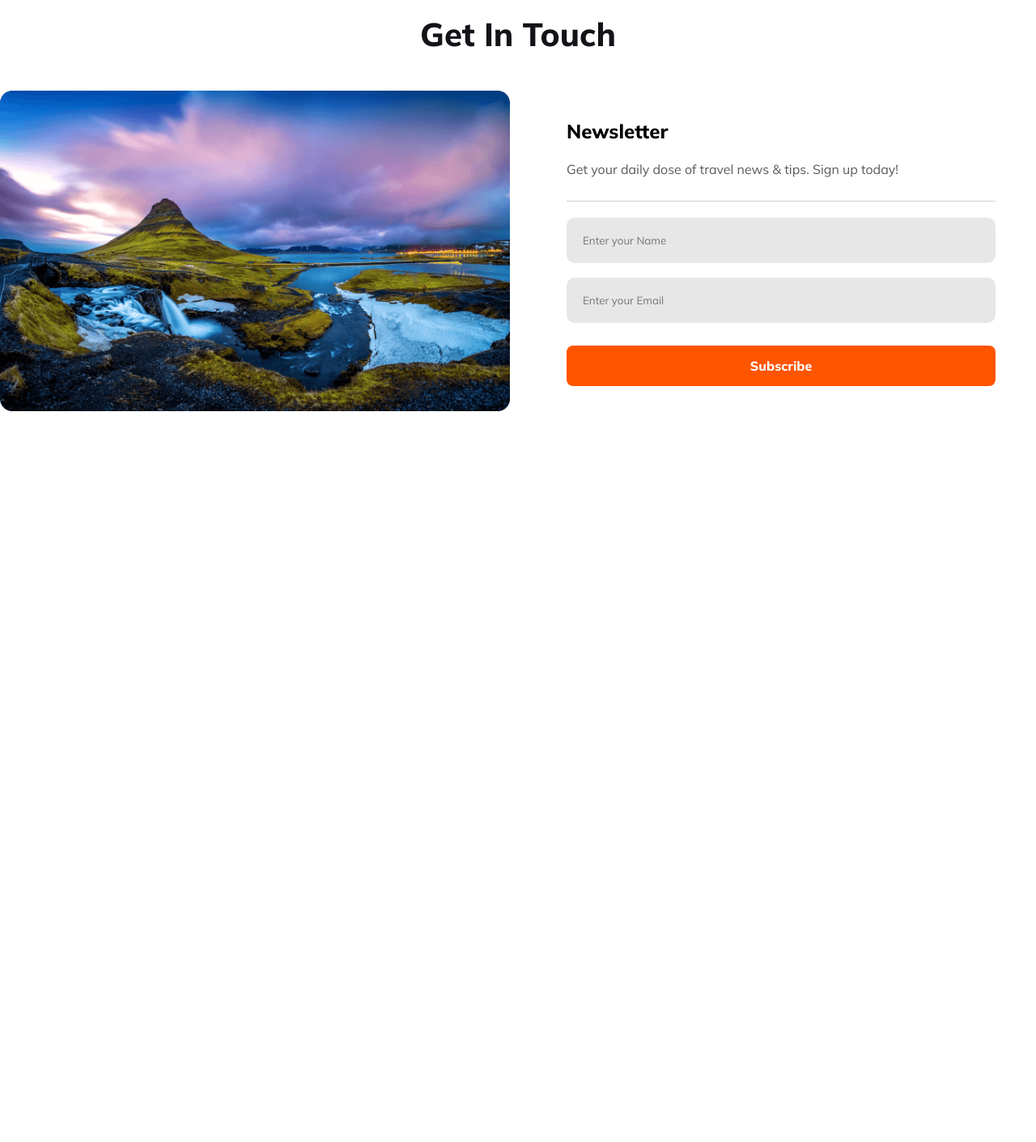
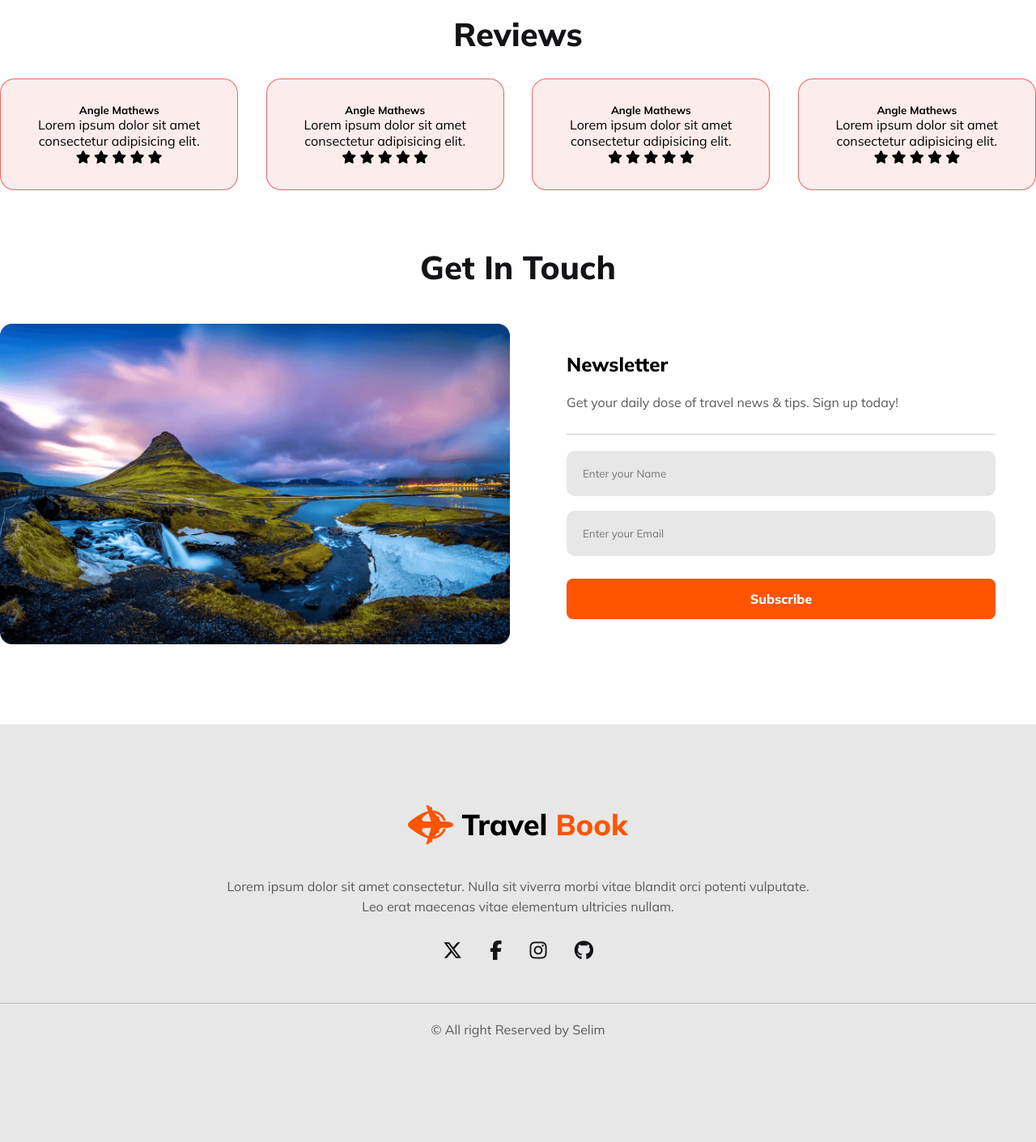
Before and after one commit to mdselimme/Travel_Guru-Agency, a plain HTML site: page index.html in a window 1280 px wide. Shown: the part 5980-7391 px from the top of the page at 81% size. Before the commit the page ends 6507 px from the top, so only its background shows below. Drawn offline with Linux system fonts and the light colour scheme.

Commit message:
footer-and-review

```diff
--- a/index.html
+++ b/index.html
@@ -272,6 +272,60 @@
 
         <!-- Watch Video Section end here  -->
 
+        <!-- Review Section Start Here  -->
+
+        <section class="container">
+            <h2 class="cmn-header text-center">Reviews</h2>
+            <div class="review-main">
+                <div class="review-single">
+                    <h5>Angle Mathews</h5>
+                    <p class="review-para">Lorem ipsum dolor sit amet consectetur adipisicing elit.</p>
+                    <ul>
+                        <li><i class="fa-solid fa-star"></i></li>
+                        <li><i class="fa-solid fa-star"></i></li>
+                        <li><i class="fa-solid fa-star"></i></li>
+                        <li><i class="fa-solid fa-star"></i></li>
+                        <li><i class="fa-solid fa-star"></i></li>
+                    </ul>
+                </div>
+                <div class="review-single">
+                    <h5>Angle Mathews</h5>
+                    <p class="review-para">Lorem ipsum dolor sit amet consectetur adipisicing elit.</p>
+                    <ul>
+                        <li><i class="fa-solid fa-star"></i></li>
+                        <li><i class="fa-solid fa-star"></i></li>
+                        <li><i class="fa-solid fa-star"></i></li>
+                        <li><i class="fa-solid fa-star"></i></li>
+                        <li><i class="fa-solid fa-star"></i></li>
+                    </ul>
+                </div>
+                <div class="review-single">
+                    <h5>Angle Mathews</h5>
+                    <p class="review-para">Lorem ipsum dolor sit amet consectetur adipisicing elit.</p>
+                    <ul>
+                        <li><i class="fa-solid fa-star"></i></li>
+                        <li><i class="fa-solid fa-star"></i></li>
+                        <li><i class="fa-solid fa-star"></i></li>
+                        <li><i class="fa-solid fa-star"></i></li>
+                        <li><i class="fa-solid fa-star"></i></li>
+                    </ul>
+                </div>
+                <div class="review-single">
+                    <h5>Angle Mathews</h5>
+                    <p class="review-para">Lorem ipsum dolor sit amet consectetur adipisicing elit.</p>
+                    <ul>
+                        <li><i class="fa-solid fa-star"></i></li>
+                        <li><i class="fa-solid fa-star"></i></li>
+                        <li><i class="fa-solid fa-star"></i></li>
+                        <li><i class="fa-solid fa-star"></i></li>
+                        <li><i class="fa-solid fa-star"></i></li>
+                    </ul>
+                </div>
+            </div>
+        </section>
+
+        <!-- Review Section End Here  -->
+
         <!-- News letter Section start here  -->
 
         <section class="container">
@@ -299,8 +353,25 @@
     <!-- main section end here  -->
 
     <!-- footer section start here  -->
-     <footer>
-
+     <footer class="footer-box-main">
+        <section class="container">
+            <div class="footer-box cmn-padding">
+                <div class="header-logo footer-logo">
+                    <h1><a href="#"><img src="./images/head-logo.png" alt="header-logo">Travel <span>Book</span></a></h1>
+                </div>
+                <p class="cmn-para text-center">
+                    Lorem ipsum dolor sit amet consectetur. Nulla sit viverra morbi vitae blandit orci potenti vulputate. <br> Leo erat maecenas vitae elementum ultricies nullam.
+                </p>
+                <ul class="social-link">
+                    <li><a href="#"><i class="fa-brands fa-x-twitter"></i></a></li>
+                    <li><a href="#"><i class="fa-brands fa-facebook-f"></i></a></li>
+                    <li><a href="#"><i class="fa-brands fa-instagram"></i></a></li>
+                    <li><a href="#"><i class="fa-brands fa-github"></i></a></li>
+                </ul>
+                <span class="hr-border"></span>
+                <div class="cmn-para text-center">&copy; All right Reserved by Selim</div>
+            </div>
+        </section>
      </footer>
     <!-- footer section end here  -->
 
--- a/styles/style.css
+++ b/styles/style.css
@@ -444,6 +444,34 @@
 
 /* Watch Video Section Css End here  */
 
+/* Review Section Css Start here  */
+
+.review-main{
+    display: flex;
+    justify-content: space-between;
+    margin-bottom: 70px;
+}
+
+.review-single{
+    background: rgba(233, 68, 68, 0.1);
+    padding: 30px;
+    width: 23%;
+    border-radius: 18px;
+    text-align: center;
+    border: 1px solid rgba(233, 68, 68, 0.8);
+}
+
+.review-single ul{
+    list-style: none;
+}
+
+.review-single ul li{
+    display: inline-block;
+}
+
+
+/* Review Section Css End here  */
+
 /* NewsLetter Section Css start here  */
 
 .newsletter-input{
@@ -492,5 +520,38 @@
 
 /* NewsLetter Section Css end here  */
 
+/* Footer box css start here  */
+
+.footer-box-main{
+    background-color: rgba(19, 19, 24, 0.1);
+    margin-top: 80px;
+}
+
+
+
+.footer-logo > h1 > a{
+    justify-content: center;
+    margin-bottom: 40px;
+}
+
+
+.social-link{
+    list-style: none;
+    text-align: center;
+    margin-bottom: 50px;
+}
+
+.social-link li{
+    display: inline-block;
+    margin: 0 15px;
+}
+
+.social-link li a{
+    color: #131318;
+    font-size: 24px;
+}
+
+/* Footer box css end here  */
+
 
 /* Responsive Css Start Here  */
```
